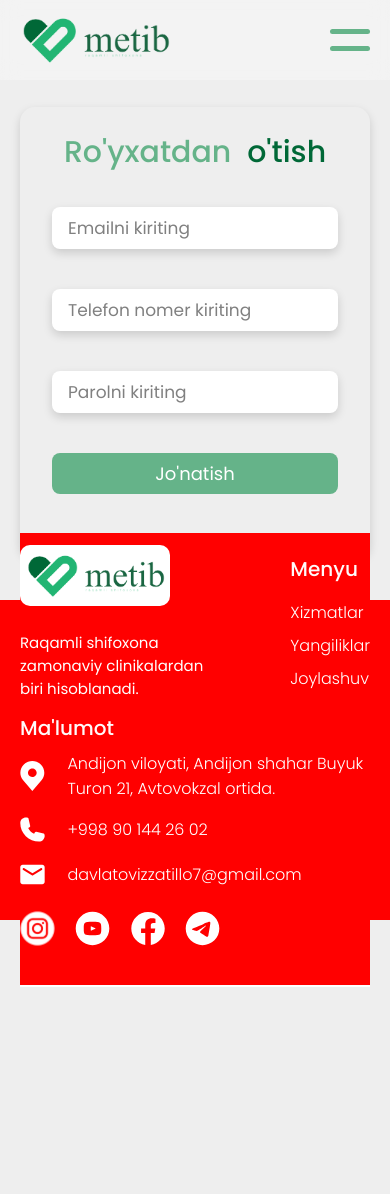
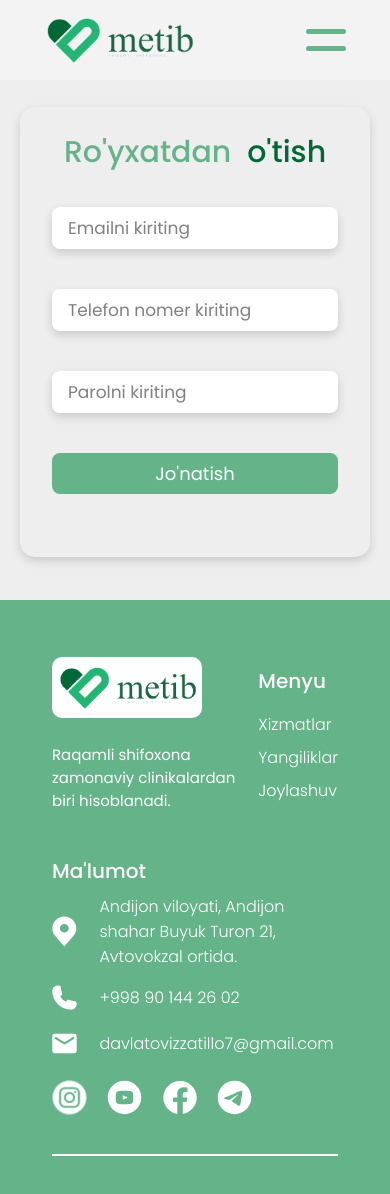
Before and after one commit to frontdevuz/Metib, a React (Vite) app: page /register in a window 390 px wide. Shown: the top 1194 px of the page. Before the commit the page ends 987 px from the top, so only its background shows below. Built offline with nearby package versions, Linux system fonts and the light colour scheme.

Commit message:
Simple fuck

```diff
--- a/src/App.jsx
+++ b/src/App.jsx
@@ -12,6 +12,7 @@ import Footer from "./views/footer/footer";
 import { Routes, Route } from "react-router-dom";
 import Info from "./pages/moreInfo/moreInfo";
 import Register from "./pages/register/register";
+import "./sass/homeres.scss"
 function App() {
   return (
     <React.Fragment>
--- a/src/App.scss
+++ b/src/App.scss
@@ -6,7 +6,7 @@
 }
 body{
   background: #eee;
-  // overflow-x: hidden;
+  overflow-x: hidden;
 }
 body::-webkit-scrollbar {
   width: 0.4rem;
@@ -36,3 +36,5 @@ button {
   border: none;
   outline: none;
 }
+
+// @media(max)
--- a/src/pages/home/homeservices/homeservices.scss
+++ b/src/pages/home/homeservices/homeservices.scss
@@ -11,6 +11,7 @@
         justify-content: space-evenly;
         flex-wrap: wrap;
         flex: 2;
+        gap: 4rem 10px;
     }
 
     &__card {
--- /dev/null
+++ b/src/sass/homeres.scss
@@ -0,0 +1,22 @@
+@media(max-width:1287px){
+    .header__about-number{
+        font-size: 16px !important;
+    }
+    .header__about-left{
+        width: 220px;
+    }
+}
+@media(max-width:1055px){
+    .header__container{
+        display: flex;
+        flex-direction: column;
+    }
+    .header__right-container{
+        width: 400px;
+    }
+    .header__left{
+        width: 100%;
+        padding: 0 2rem;
+    }
+
+}
--- a/src/views/footer/footer.scss
+++ b/src/views/footer/footer.scss
@@ -116,9 +116,25 @@
 
 @media(max-width:990px) {
     .footer {
-        background: red;
-        &__container{
-            background: red;
+        height: 600px;
+        padding: 2rem;
+
+        &__container {
+            display: flex;
+            flex-direction: column;
+            align-items: center;
+        }
+
+        &__container-left {
+            width: 100%;
+            display: flex;
+            margin-bottom: 2rem;
+        }
+
+        &__container-right {
+            min-width: 100%;
+            display: flex;
+            justify-content: start;
         }
     }
 }
--- a/src/views/navbar/navbar-responsive.scss
+++ b/src/views/navbar/navbar-responsive.scss
@@ -99,4 +99,7 @@
         transition: 0.4s linear;
         backdrop-filter: blur(4px);
     }
+    .navbar{
+        padding: 0 1.5em;
+    }
 }
```
